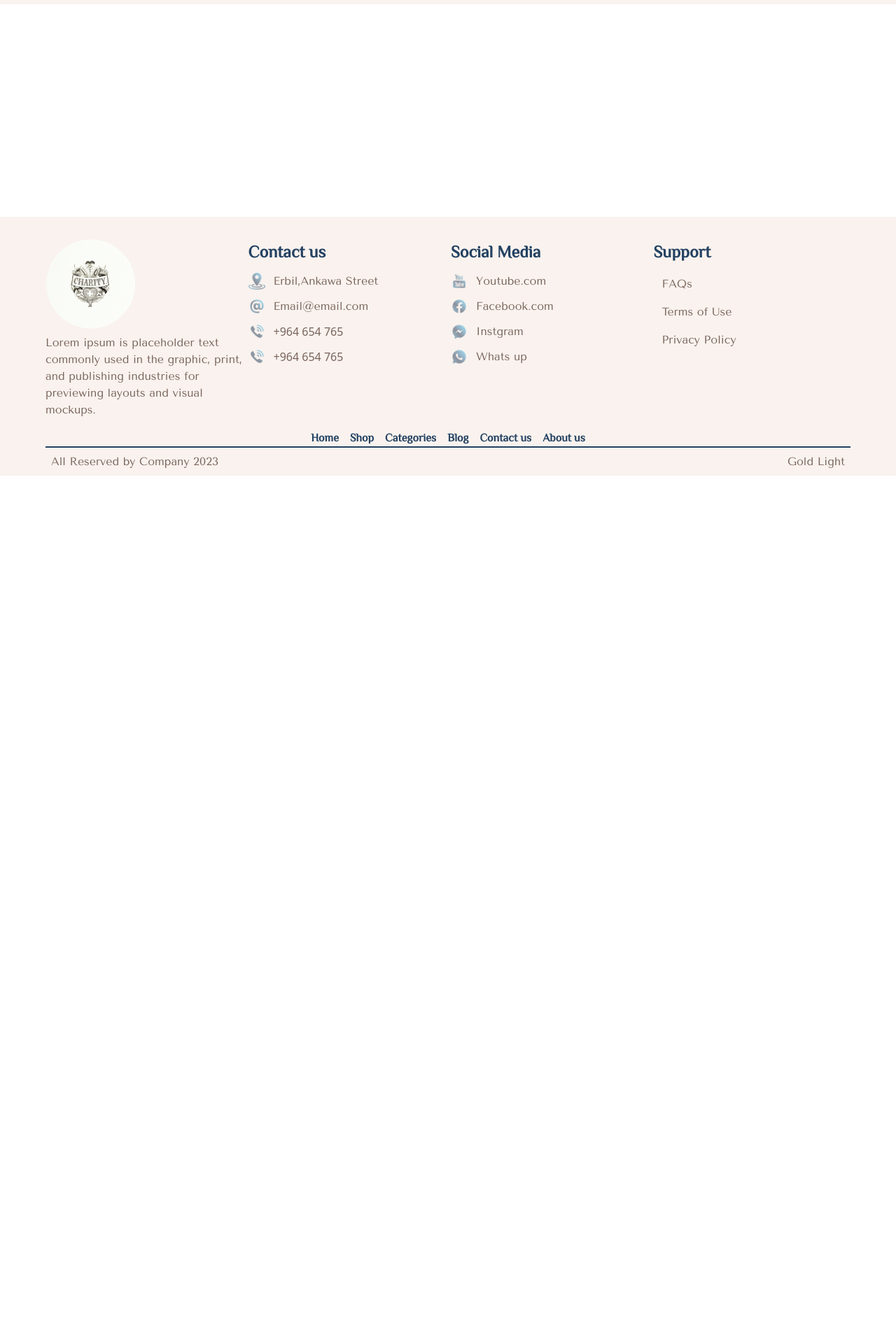
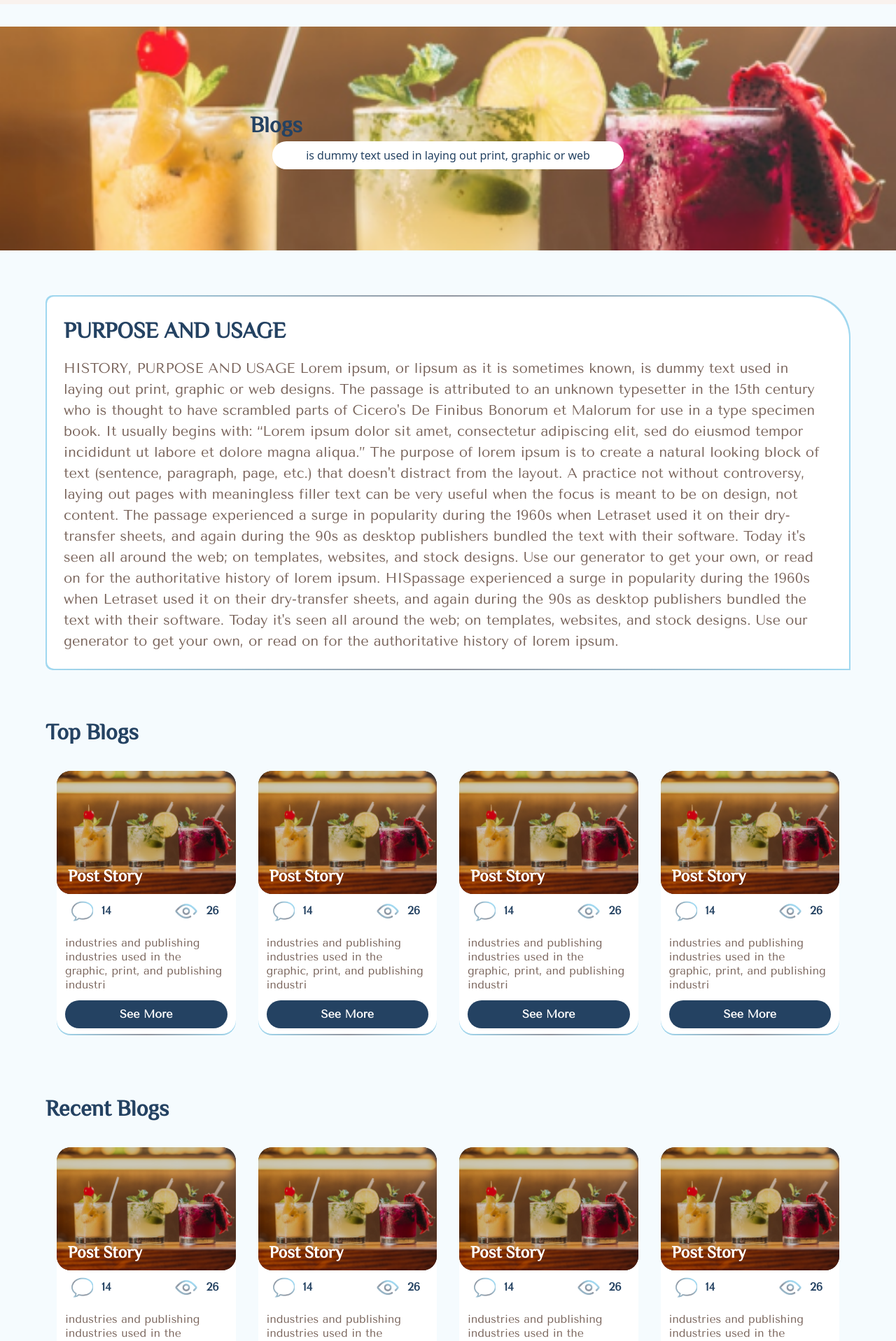
Before and after one commit to ENG9MANAR9SC/shop, a Vue app: page /blogshow in a window 1280 px wide. Shown: the part 120-2037 px from the top of the page at 70% size. Before the commit the page ends 800 px from the top, so only its background shows below. Built offline with nearby package versions, Linux system fonts and the light colour scheme.

Commit message:
blog show page

```diff
--- a/src/assets/main.css
+++ b/src/assets/main.css
@@ -51,6 +51,7 @@
     @apply hover:bg-white hover:text-secondery hover:font-bold ;
 }
 
+
 .c-container {
     max-width: 1182px;
     @apply mx-auto px-4;
--- a/src/components/blogs/show.vue
+++ b/src/components/blogs/show.vue
@@ -0,0 +1,94 @@
+<template>
+        <!-- BANNER  -->
+    <div class=" md:h-80 h-48 relative flex items-center overflow-hidden mt-8">
+        <!-- Banner Image alt="Banner Image"-->
+        <!-- <div class="relative rounded-tl-lg z-0 rounded-tr-[60px] rounded-b-lg">  -->
+        <div class="bg-black z-0">
+            <img class="absolute inset-0 w-full h-full object-cover opacity-90" src="/icons/drinks/drink1.png" >
+        </div>
+        <!-- </div> -->
+        <!-- Text and Buttons Above Image -->
+        <div class=" z-10 relative c-container">
+            <!-- absolute top-6 left-8 h-1/3 -->
+            <div class="p-4 mx-4">
+                <h2 class="h-header z-10 -mx-8">Blogs</h2>
+                <div class="text-secondery bg-white p-2 px-12 rounded-[20px]"> is dummy text used in laying out print, graphic or web </div>
+            </div>
+        </div>
+    </div>
+
+    <!-- Blog Description -->
+    <div class="mt-16 mb-8">
+        <div class="c-container">
+            <div class="p-0.5 w-full custom-round custom-bgcolor">
+            <div class="bg-white p-6 custom-round ">
+                <h2 class="h-header mb-4">PURPOSE AND USAGE</h2>
+                <div class="h-description">
+                    HISTORY, PURPOSE AND USAGE
+                    Lorem ipsum, or lipsum as it is sometimes known, is dummy text used in laying out print, graphic or web designs. The passage is attributed to an unknown typesetter in the 15th century who is thought to have scrambled parts of Cicero's De Finibus Bonorum et Malorum for use in a type specimen book. It usually begins with:
+                    “Lorem ipsum dolor sit amet, consectetur adipiscing elit, sed do eiusmod tempor incididunt ut labore et dolore magna aliqua.”
+                    The purpose of lorem ipsum is to create a natural looking block of text (sentence, paragraph, page, etc.) that doesn't distract from the layout. A practice not without controversy, laying out pages with meaningless filler text can be very useful when the focus is meant to be on design, not content.
+                    The passage experienced a surge in popularity during the 1960s when Letraset used it on their dry-transfer sheets, and again during the 90s as desktop publishers bundled the text with their software. Today it's seen all around the web; on templates, websites, and stock designs. Use our generator to get your own, or read on for the authoritative history of lorem ipsum.
+                    HISpassage experienced a surge in popularity during the 1960s when Letraset used it on their dry-transfer sheets, and again during the 90s as desktop publishers bundled the text with their software. Today it's seen all around the web; on templates, websites, and stock designs. Use our generator to get your own, or read on for the authoritative history of lorem ipsum.
+                </div>
+            </div>
+            </div>
+        </div>
+    </div>
+
+
+    <!-- Top Blogs -->
+    <div class="mt-16 mb-8">
+        <div class="c-container">
+            <h2 class="h-header">Top Blogs</h2>
+            <div class="flex flex-wrap justify-between">
+                <div v-for="card in cards" class="responsivefour">
+                <card :key="card.title" :title="card.title" :image="card.image" class="mx-4"/>
+                </div>
+            </div>
+        </div>
+    </div>
+
+    <!-- Recent Blogs -->
+    <div class="mt-16 mb-8">
+        <div class="c-container">
+            <h2 class="h-header">Recent Blogs</h2>
+            <div class="flex flex-wrap justify-between">
+                <div v-for="card in cards" class="responsivefour">
+                <card :key="card.title" :title="card.title" :image="card.image" class="mx-4"/>
+                </div>
+            </div>
+        </div>
+    </div>
+</template>
+<script>
+import card from "../blogs/card.vue"
+export default {
+  data() {
+    return {
+        cards: [
+        {
+                    title:"Carrots",
+                    image: "/icons/drinks/drink1.png",
+                },
+                {
+                    title:"PineApple",
+                    image: "/icons/drinks/drink2.png",
+                },
+                {
+                    title:"Orange",
+                    image: "/icons/drinks/drink3.png",
+                },
+                {
+                    title:"Carrots",
+                    image: "/icons/drinks/drink4.png",
+                }
+        ],
+    }
+
+            },
+        components: {
+            card,
+                },
+        };
+</script>
--- a/src/components/products/show.vue
+++ b/src/components/products/show.vue
@@ -58,7 +58,7 @@
                         </div>
                         <div class="flex gap-3">
                             <button class="btn">{{ $t('Buy Now') }} </button>
-                            <button class="btn-secondery"> {{ $t('Add to Cart') }} </button>
+                            <button class="btn-secondery"  @click="cart.addProductToCart(product,1)"> {{ $t('Add to Cart') }} </button>
                         </div>
                     </div>
                     <div class="">
@@ -100,13 +100,19 @@
         </div>
     </div>
 </template>
+<script setup>
+import { CartStore } from '../../stores/counter'
 
+const cart = CartStore()
+
+</script>
 <script>
 //import { products } from '../../assets/data';
 import axios  from 'axios';
 export default {
   data() {
     return {
+      name: "product",
       activeTab: 'description',
       product:null,
        }
--- a/src/router/index.js
+++ b/src/router/index.js
@@ -40,6 +40,11 @@ const router = createRouter({
       component: () => import('../components/blogs/index.vue')
     },
     {
+      path: '/blogshow',
+      name: 'blogshow',
+      component: () => import('../components/blogs/show.vue')
+    },
+    {
       path: '/contact-us',
       name: 'contact-us',
       component: () => import('../components/contact-us.vue')
```
